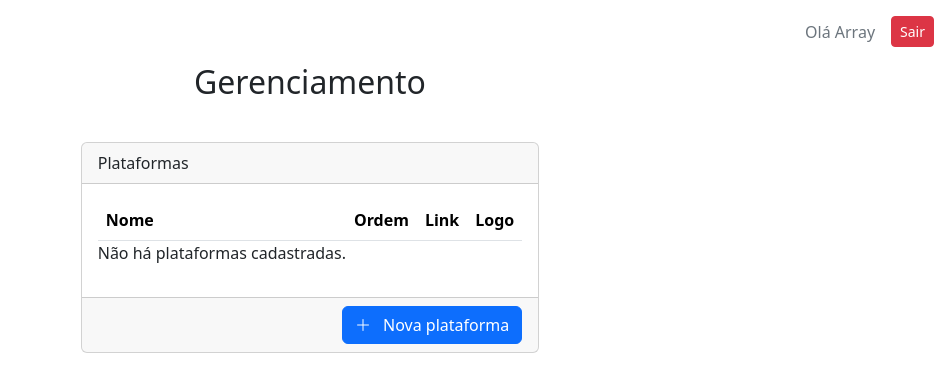
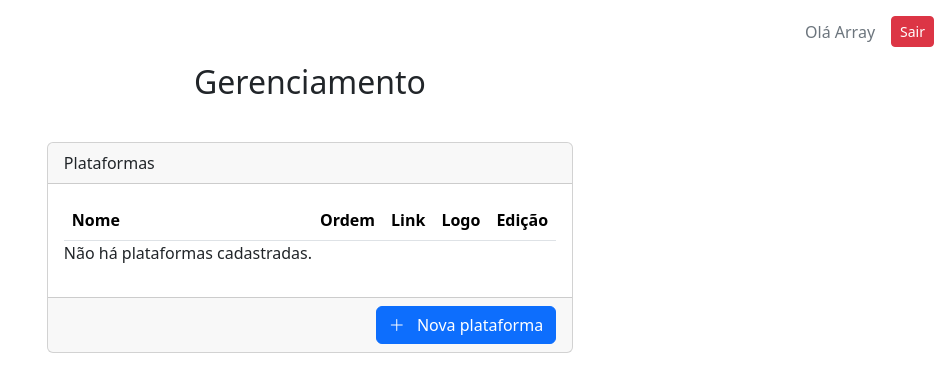
Before and after one commit to kchevarria/pactodeouro.bet, a PHP site: page /management.php in a window 1280 px wide. Shown: the top 392 px of the page, without its empty margins (330-1280 px from the left). Run offline with PHP 8.4, Linux system fonts and the light colour scheme; the visitor is signed in with stand-in values (Sample User, id 1); data that the repository does not hold is empty; a stand-in replaces the project's code that opens the database connection.

Commit message:
preparação do frontend
antes de realizar backup do banco para trabalhar localmente

```diff
--- a/management.php
+++ b/management.php
@@ -48,6 +48,7 @@ if (!isset($_SESSION['logado']) || $_SESSION['logado'] !== true) {
                         <th>Ordem</th>
                         <th>Link</th>
                         <th>Logo</th>
+                        <th>Edição</th>
                     </thead>
                     <tbody id="plataformas">
 
@@ -158,6 +159,7 @@ if (isset($_POST['criar_usuario'])) {
                                         <td>${plataforma.ordem}</td>
                                         <td><a href="${plataforma.link}" target="_blank">${plataforma.link}</a></td>
                                         <td><img src="${plataforma.logo}" alt="Logo" style="height: 30px;"></td>
+                                        <td><i class="bi bi-pencil-square"></i></td>
                                     </tr>
                                 `;
                             });
```
